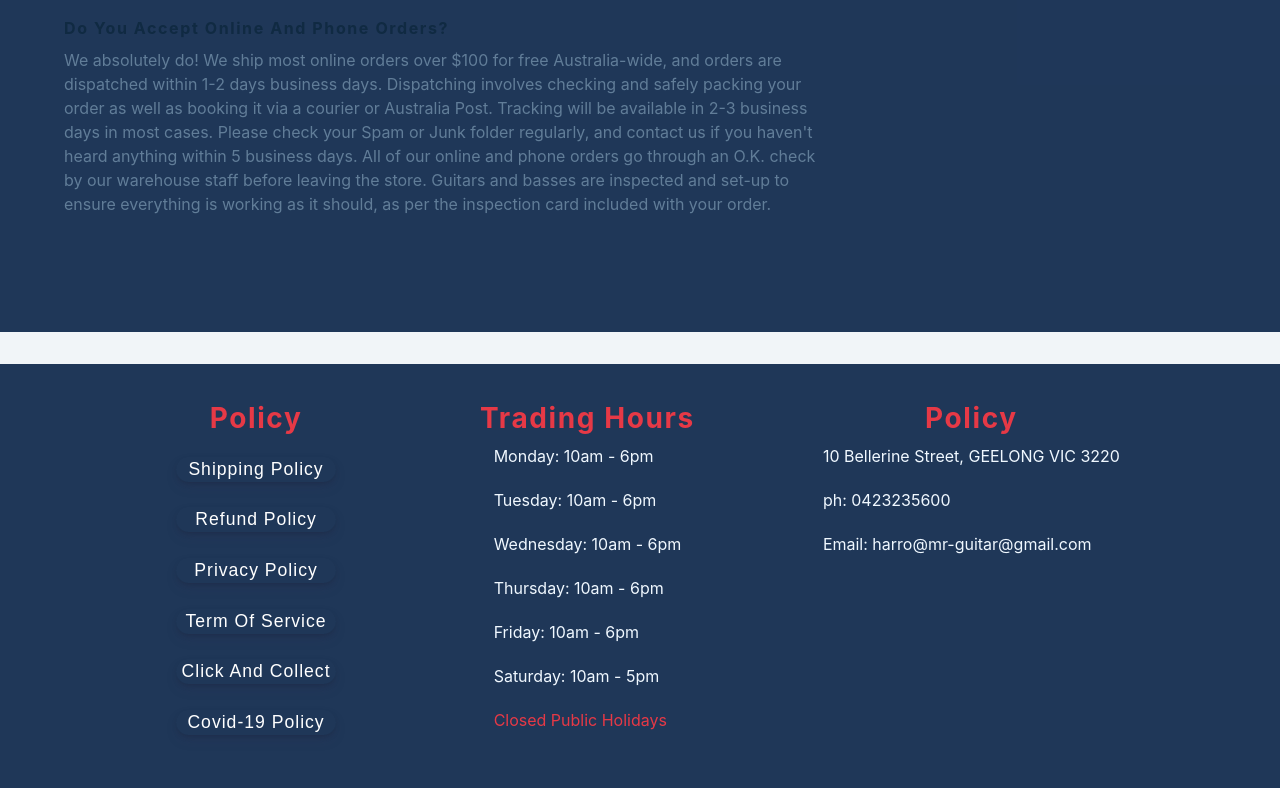
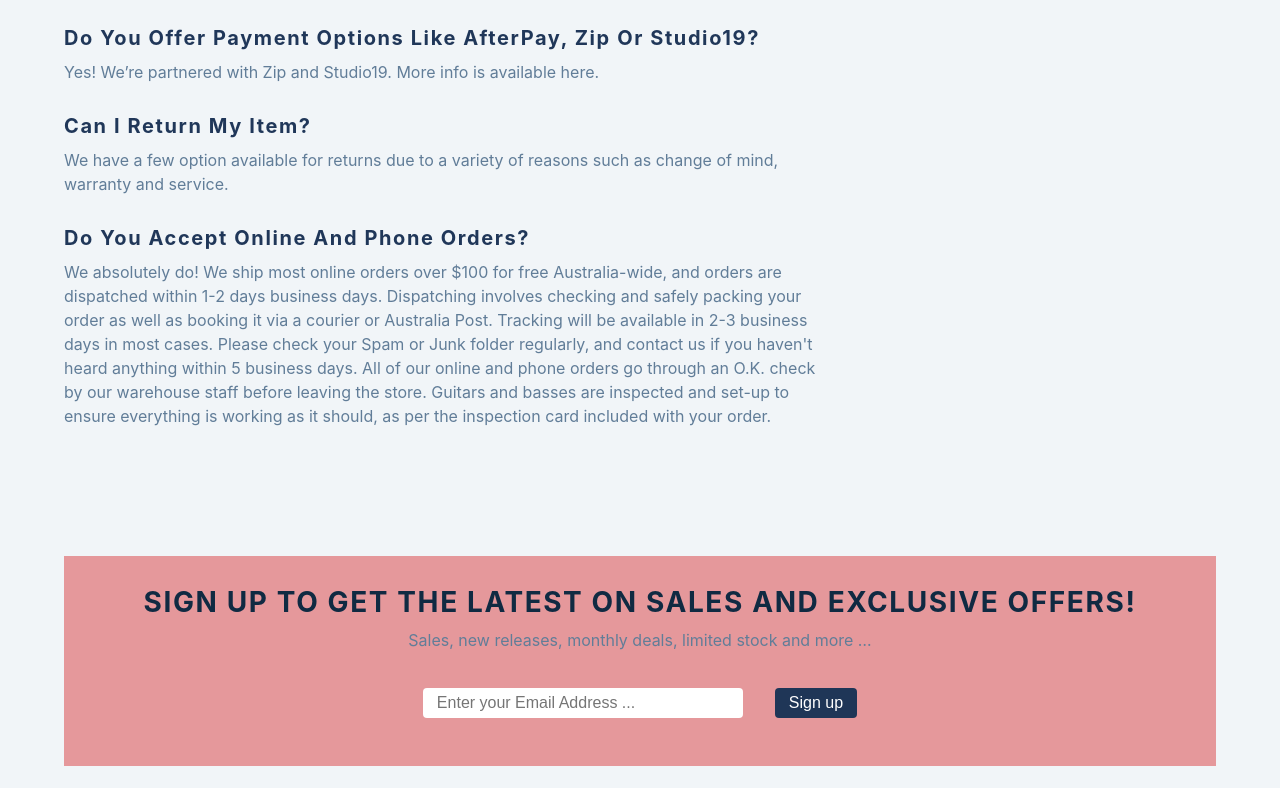
Before and after one commit to TanjaKuo/TanjaKuo-TanjaKuo.guitar-project.io, a React (Create React App) app: page /faq in a window 1280 px wide. Shown: the part 932-1720 px from the top of the page. Built offline with nearby package versions, Linux system fonts and the light colour scheme.

Commit message:
update newsletter && link internal pages && FAQ page

```diff
--- a/src/FAQ/FAQ.js
+++ b/src/FAQ/FAQ.js
@@ -1,23 +1,28 @@
 import React from "react";
+import Newsletter from "../components/Newsletter";
 import { faq } from "../subData";
 
 const FAQ = () => {
   return (
     <>
-      <section className="hero">
+      <section className="faq-hero">
         <div className="hero-center">
           <article className="faq-info">
+            <h2 className="faq-main-title">Frequency Answer Questions</h2>
             {faq.map((info) => {
               const { id, question, answer } = info;
               return (
-                <div key={id}>
-                  <h4>{question}</h4>
-                  <p>{answer}</p>
-                </div>
+                <>
+                  <div key={id} className="faq">
+                    <h4 className="faq-title">{question}</h4>
+                    <p>{answer}</p>
+                  </div>
+                </>
               );
             })}
           </article>
         </div>
+        <Newsletter />
       </section>
     </>
   );
--- a/src/components/Navbar.js
+++ b/src/components/Navbar.js
@@ -1,4 +1,6 @@
 import React from "react";
+import { Link } from "react-router-dom";
+
 import { useGlobalContext } from "../context";
 import MenuIcon from "@material-ui/icons/Menu";
 import ShoppingCartIcon from "@material-ui/icons/ShoppingCart";
@@ -27,26 +29,34 @@
     <nav className="nav" onMouseOver={handleSubmenu}>
       <div className="nav-center">
         <div className="nav-header">
+          <Link to="/">
             <h3 className="logo">Mr.Guitar</h3>
+          </Link>
           <button className="btn toggle-btn" onClick={openSidebar}>
             <MenuIcon />
           </button>
         </div>
         <ul className="nav-links">
           <li>
+            <Link to="/product">
               <button className="link-btn" onMouseOver={displaySubmenu}>
                 prodcuts
               </button>
+            </Link>
           </li>
           <li>
+            <Link to="/contact">
               <button className="link-btn" onMouseOver={displaySubmenu}>
                 contact
               </button>
-          </li>{" "}
+            </Link>
+          </li>
           <li>
+            <Link to="/faq">
               <button className="link-btn" onMouseOver={displaySubmenu}>
                 FAQ
               </button>
+            </Link>
           </li>
         </ul>
         <button className="link-btn cart-btn">
--- /dev/null
+++ b/src/components/Newsletter.js
@@ -0,0 +1,26 @@
+import React from "react";
+
+const Newsletter = () => {
+  return (
+    <>
+      <section className="newsletter-container">
+        <div>
+          <article>
+            <h3 className="newsletter-title">
+              SIGN UP TO GET THE LATEST ON SALES AND EXCLUSIVE OFFERS!
+            </h3>
+            <p>Sales, new releases, monthly deals, limited stock and more …</p>
+            <input
+              className="newsletter-input"
+              type="text"
+              placeholder="Enter your Email Address ..."
+            />
+            <button className="newsletter-btn">Sign up</button>
+          </article>
+        </div>
+      </section>
+    </>
+  );
+};
+
+export default Newsletter;
--- a/src/index.css
+++ b/src/index.css
@@ -47,6 +47,7 @@
   /* theme color */
   --clr-red: rgb(230, 57, 70);
   --clr-whitish: rgb(240, 248, 255);
+  --crl--blue: rgba(29, 53, 87, 0.99);
 }
 /*
 ===============
@@ -67,7 +68,7 @@
   background: var(--clr-grey-10);
   color: var(--clr-grey-1);
   line-height: 1.5;
-  font-size: 0.875rem;
+  font-size: 1rem;
 }
 ul {
   list-style-type: none;
@@ -95,7 +96,7 @@
   font-size: 1.25rem;
 }
 h4 {
-  font-size: 0.875rem;
+  font-size: 1.2rem;
 }
 p {
   margin-bottom: 1.25rem;
@@ -112,7 +113,7 @@
     font-size: 1.75rem;
   }
   h4 {
-    font-size: 1rem;
+    font-size: 1.25rem;
   }
   body {
     font-size: 1rem;
@@ -231,7 +232,7 @@
   height: 100vh;
   top: 0;
   left: 0;
-  background-color: rgba(29, 53, 87, 0.99);
+  background-color: var(--crl--blue);
   /* background: url(./image/hero.svg); */
   background-size: cover;
   background-repeat: no-repeat;
@@ -569,7 +570,7 @@
   height: 65vh;
   top: 0;
   left: 0;
-  background-color: rgba(29, 53, 87, 0.99);
+  background-color: var(--crl--blue);
   background-size: cover;
   background-repeat: no-repeat;
   z-index: -1;
@@ -681,10 +682,9 @@
 
 /* footer section */
 .footer {
-  width: 100vw;
-
+  width: auto;
   margin: 5rem auto;
-  background-color: rgba(29, 53, 87, 0.99);
+  background-color: var(--crl--blue);
   padding: 2.5rem 2rem;
   display: flex;
 }
@@ -759,6 +759,7 @@
   cursor: pointer;
   transition: var(--transition);
 }
+/* footer section  full-window*/
 
 @media screen and (min-width: 800px) {
   .footer {
@@ -770,7 +771,7 @@
     background: transparent;
     position: relative;
     z-index: 1;
-    background-color: rgba(29, 53, 87, 0.99);
+    background-color: var(--crl--blue);
   }
   .footer-center {
     width: 90vw;
@@ -813,9 +814,6 @@
       rgba(0, 0, 0, 0.3) 0px 3px 7px -3px;
   }
   .policy-btn:hover {
-    /* box-shadow: rgba(50, 50, 93, 0.25) 0px 50px 100px -20px,
-      rgba(0, 0, 0, 0.3) 0px 30px 60px -30px,
-      rgba(69, 123, 157, 0.35) 0px -2px 6px 0px inset; */
     box-shadow: rgba(0, 0, 0, 0.25) 0px 54px 55px,
       rgba(0, 0, 0, 0.12) 0px -12px 30px, rgba(0, 0, 0, 0.12) 0px 4px 6px,
       rgba(0, 0, 0, 0.17) 0px 12px 13px, rgba(0, 0, 0, 0.09) 0px -3px 5px;
@@ -833,6 +831,80 @@
   }
 }
 
+/* FAQ */
+.faq-hero::before {
+  content: "";
+  position: absolute;
+  width: 100%;
+  height: 100px;
+  top: 0;
+  left: 0;
+  background-color: var(--crl--blue);
+  background-size: cover;
+  background-repeat: no-repeat;
+  z-index: -1;
+}
+.faq-hero {
+  position: relative;
+  width: 100%;
+  margin-top: -5rem;
+  display: grid;
+  grid-template-columns: 1fr;
+  justify-items: center;
+}
 .faq-info {
   margin-top: 13rem;
 }
+.faq-main-title {
+  margin-bottom: 3.5rem;
+  color: var(--clr-red);
+}
+.faq {
+  margin-bottom: 2rem;
+}
+
+.faq-title {
+  color: var(--crl--blue);
+}
+
+/* newsletter section */
+
+.newsletter-container {
+  width: 90vw;
+  text-align: center;
+  background: #e5989b;
+  padding-top: 2rem;
+  padding-bottom: 2rem;
+}
+
+.newsletter-title {
+  margin-left: 2rem;
+  margin-right: 2rem;
+}
+
+.newsletter-input {
+  width: 25vw;
+  font-size: 1rem;
+  margin: 1rem;
+  padding: 0.25rem 0.75rem;
+  border-radius: var(--radius);
+  border-color: transparent;
+  color: white;
+  cursor: pointer;
+  transition: var(--transition);
+}
+
+.newsletter-btn {
+  font-size: 1rem;
+  margin: 1rem;
+  padding: 0.25rem 0.75rem;
+  border-radius: var(--radius);
+  border-color: transparent;
+  color: white;
+  background: var(--crl--blue);
+  cursor: pointer;
+  transition: var(--transition);
+}
+.newsletter-btn:hover {
+  background: var(--clr-grey-5);
+}
```
Lines whose indentation alone changed are shown as unchanged.
